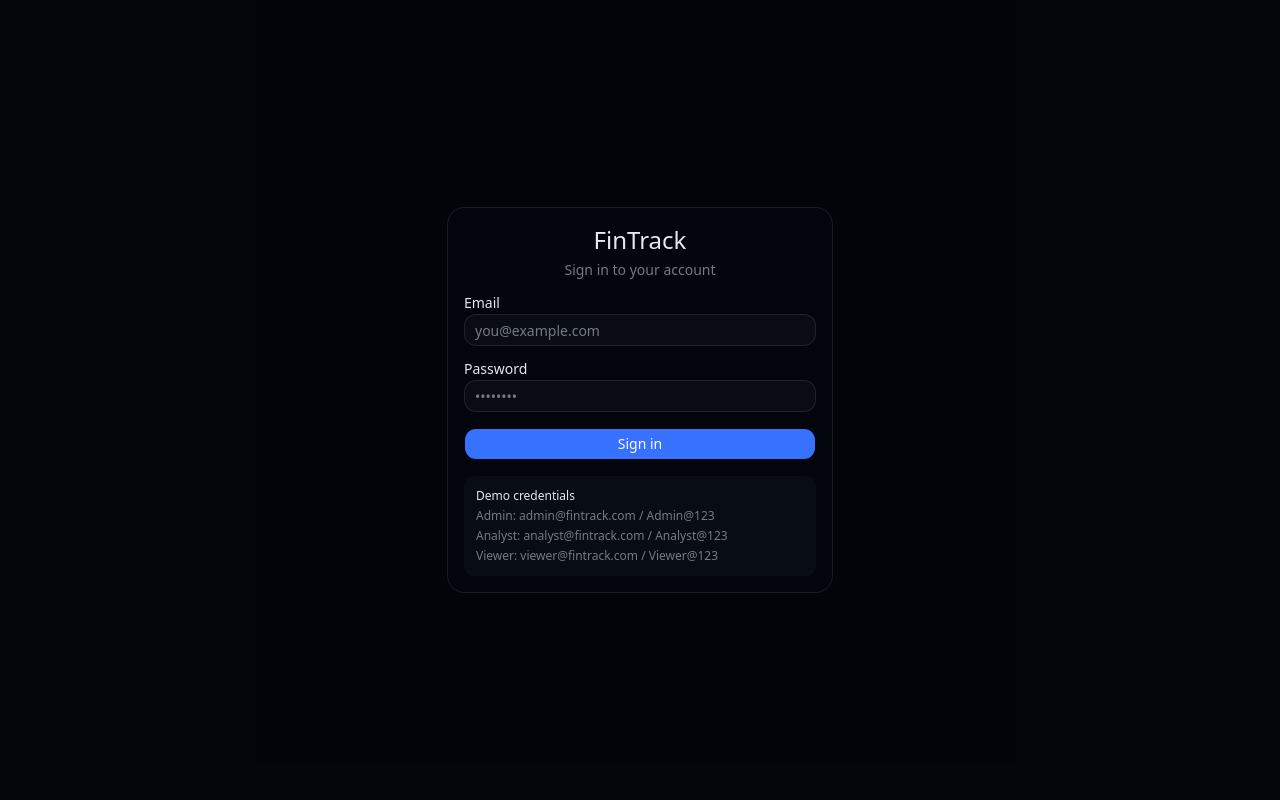
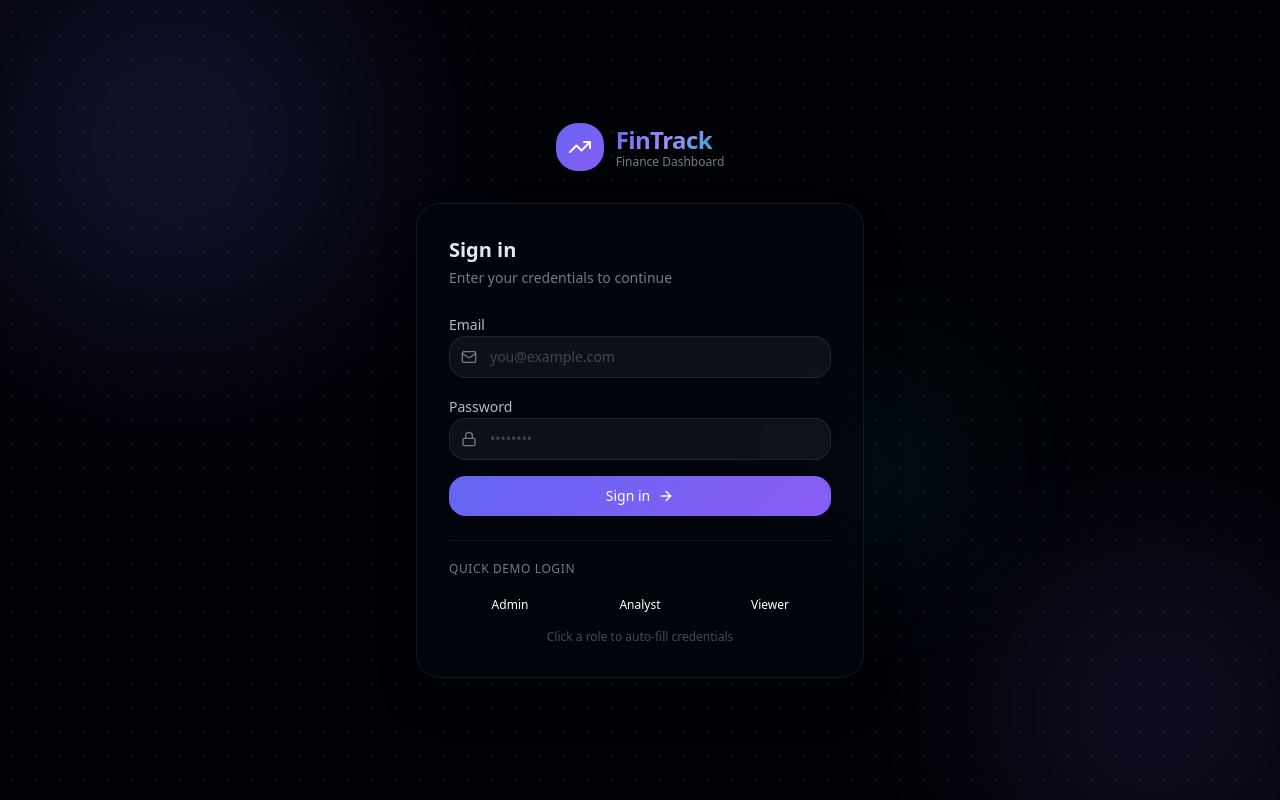
Before and after one commit to tanmay0996/fintrack, a React (Vite) app in the folder frontend/: page /login in a window 1280 px wide. Built offline with nearby package versions, Linux system fonts and the light colour scheme; no server answers.

Commit message:
Redesign login page with glassmorphism card, gradient background, and animated demo credential pills

```diff
--- a/frontend/src/components/LoginPage.jsx
+++ b/frontend/src/components/LoginPage.jsx
@@ -2,18 +2,22 @@ import { useForm } from "react-hook-form";
 import { z } from "zod";
 import { zodResolver } from "@hookform/resolvers/zod";
 import { useNavigate } from "react-router-dom";
+import { motion, AnimatePresence } from "framer-motion";
 import toast from "react-hot-toast";
 import { useAuth } from "../context/AuthContext";
 import { api } from "../utils/api";
-import { Button } from "@/components/ui/button";
-import { Input } from "@/components/ui/input";
-import { Label } from "@/components/ui/label";
-import { Card, CardContent, CardDescription, CardHeader, CardTitle } from "@/components/ui/card";
+import { TrendingUp, Mail, Lock, ArrowRight, Loader2 } from "lucide-react";
 
 const loginSchema = z.object({
   email: z.string().email("Invalid email address"),
   password: z.string().min(1, "Password is required"),
 });
+
+const DEMO_CREDENTIALS = [
+  { role: "Admin", email: "admin@fintrack.com", password: "Admin@123", color: "from-violet-500 to-purple-600" },
+  { role: "Analyst", email: "analyst@fintrack.com", password: "Analyst@123", color: "from-cyan-500 to-blue-600" },
+  { role: "Viewer", email: "viewer@fintrack.com", password: "Viewer@123", color: "from-emerald-500 to-teal-600" },
+];
 
 const LoginPage = () => {
   const { login, user } = useAuth();
@@ -27,65 +31,201 @@ const LoginPage = () => {
   const {
     register,
     handleSubmit,
+    setValue,
+    watch,
     formState: { errors, isSubmitting },
   } = useForm({ resolver: zodResolver(loginSchema) });
+
+  const emailValue = watch("email");
 
   const onSubmit = async (data) => {
     try {
       const res = await api.post("/api/v1/users/login", data);
       login(res.data.user, res.data.accessToken);
-      toast.success(`Welcome back, ${res.data.user.name}`);
+      toast.success(`Welcome back, ${res.data.user.name}!`);
       navigate("/dashboard", { replace: true });
     } catch (err) {
       toast.error(err.message || "Login failed");
     }
   };
 
+  const fillCredentials = (cred) => {
+    setValue("email", cred.email);
+    setValue("password", cred.password);
+  };
+
   return (
-    <div className="min-h-screen flex items-center justify-center bg-muted/30">
-      <Card className="w-full max-w-sm">
-        <CardHeader className="text-center">
-          <CardTitle className="text-2xl">FinTrack</CardTitle>
-          <CardDescription>Sign in to your account</CardDescription>
-        </CardHeader>
-        <CardContent>
+    <div className="min-h-screen mesh-bg dot-pattern flex items-center justify-center p-4 relative overflow-hidden">
+      {/* Ambient blobs */}
+      <div className="absolute top-[-20%] left-[-10%] w-[600px] h-[600px] rounded-full opacity-20 blur-3xl pointer-events-none"
+        style={{ background: "radial-gradient(circle, #6366f1 0%, transparent 70%)" }} />
+      <div className="absolute bottom-[-20%] right-[-10%] w-[500px] h-[500px] rounded-full opacity-15 blur-3xl pointer-events-none"
+        style={{ background: "radial-gradient(circle, #8b5cf6 0%, transparent 70%)" }} />
+      <div className="absolute top-[40%] right-[20%] w-[300px] h-[300px] rounded-full opacity-10 blur-3xl pointer-events-none"
+        style={{ background: "radial-gradient(circle, #06b6d4 0%, transparent 70%)" }} />
+
+      <motion.div
+        initial={{ opacity: 0, y: 32, scale: 0.97 }}
+        animate={{ opacity: 1, y: 0, scale: 1 }}
+        transition={{ duration: 0.5, ease: [0.25, 0.46, 0.45, 0.94] }}
+        className="w-full max-w-md relative z-10"
+      >
+        {/* Logo */}
+        <motion.div
+          initial={{ opacity: 0, y: -16 }}
+          animate={{ opacity: 1, y: 0 }}
+          transition={{ delay: 0.1, duration: 0.4 }}
+          className="flex items-center justify-center gap-3 mb-8"
+        >
+          <motion.div
+            whileHover={{ rotate: 10, scale: 1.1 }}
+            transition={{ type: "spring", stiffness: 400 }}
+            className="w-12 h-12 rounded-2xl flex items-center justify-center"
+            style={{ background: "linear-gradient(135deg, #6366f1 0%, #8b5cf6 100%)" }}
+          >
+            <TrendingUp className="w-6 h-6 text-white" />
+          </motion.div>
+          <div>
+            <h1 className="text-2xl font-bold gradient-text tracking-tight">FinTrack</h1>
+            <p className="text-xs text-muted-foreground -mt-0.5">Finance Dashboard</p>
+          </div>
+        </motion.div>
+
+        {/* Card */}
+        <div className="glass-card rounded-3xl p-8 shadow-2xl">
+          <div className="mb-6">
+            <h2 className="text-xl font-semibold text-foreground">Sign in</h2>
+            <p className="text-sm text-muted-foreground mt-1">Enter your credentials to continue</p>
+          </div>
+
           <form onSubmit={handleSubmit(onSubmit)} className="space-y-4">
-            <div className="space-y-1">
-              <Label htmlFor="email">Email</Label>
-              <Input
-                id="email"
+            {/* Email field */}
+            <motion.div
+              initial={{ opacity: 0, x: -16 }}
+              animate={{ opacity: 1, x: 0 }}
+              transition={{ delay: 0.2 }}
+              className="space-y-1.5"
+            >
+              <label className="text-sm font-medium text-foreground/80">Email</label>
+              <div className="relative">
+                <Mail className="absolute left-3 top-1/2 -translate-y-1/2 w-4 h-4 text-muted-foreground pointer-events-none" />
+                <input
                   type="email"
                   placeholder="you@example.com"
                   {...register("email")}
+                  className={`w-full pl-10 pr-4 py-2.5 rounded-xl text-sm bg-white/5 border transition-all duration-200 outline-none
+                    text-foreground placeholder:text-muted-foreground/50
+                    focus:ring-2 focus:ring-primary/40 focus:border-primary/50 focus:bg-white/8
+                    ${errors.email ? "border-destructive/60 bg-destructive/5" : "border-white/8 hover:border-white/15"}`}
                 />
+              </div>
+              <AnimatePresence>
                 {errors.email && (
-                <p className="text-xs text-destructive">{errors.email.message}</p>
+                  <motion.p
+                    initial={{ opacity: 0, height: 0 }}
+                    animate={{ opacity: 1, height: "auto" }}
+                    exit={{ opacity: 0, height: 0 }}
+                    className="text-xs text-destructive"
+                  >
+                    {errors.email.message}
+                  </motion.p>
                 )}
-            </div>
-            <div className="space-y-1">
-              <Label htmlFor="password">Password</Label>
-              <Input
-                id="password"
+              </AnimatePresence>
+            </motion.div>
+
+            {/* Password field */}
+            <motion.div
+              initial={{ opacity: 0, x: -16 }}
+              animate={{ opacity: 1, x: 0 }}
+              transition={{ delay: 0.25 }}
+              className="space-y-1.5"
+            >
+              <label className="text-sm font-medium text-foreground/80">Password</label>
+              <div className="relative">
+                <Lock className="absolute left-3 top-1/2 -translate-y-1/2 w-4 h-4 text-muted-foreground pointer-events-none" />
+                <input
                   type="password"
                   placeholder="••••••••"
                   {...register("password")}
+                  className={`w-full pl-10 pr-4 py-2.5 rounded-xl text-sm bg-white/5 border transition-all duration-200 outline-none
+                    text-foreground placeholder:text-muted-foreground/50
+                    focus:ring-2 focus:ring-primary/40 focus:border-primary/50 focus:bg-white/8
+                    ${errors.password ? "border-destructive/60 bg-destructive/5" : "border-white/8 hover:border-white/15"}`}
                 />
+              </div>
+              <AnimatePresence>
                 {errors.password && (
-                <p className="text-xs text-destructive">{errors.password.message}</p>
+                  <motion.p
+                    initial={{ opacity: 0, height: 0 }}
+                    animate={{ opacity: 1, height: "auto" }}
+                    exit={{ opacity: 0, height: 0 }}
+                    className="text-xs text-destructive"
+                  >
+                    {errors.password.message}
+                  </motion.p>
                 )}
+              </AnimatePresence>
+            </motion.div>
+
+            {/* Submit */}
+            <motion.div
+              initial={{ opacity: 0, y: 8 }}
+              animate={{ opacity: 1, y: 0 }}
+              transition={{ delay: 0.3 }}
+            >
+              <motion.button
+                type="submit"
+                disabled={isSubmitting}
+                whileHover={{ scale: isSubmitting ? 1 : 1.02 }}
+                whileTap={{ scale: isSubmitting ? 1 : 0.98 }}
+                className="w-full py-2.5 rounded-xl font-medium text-sm text-white flex items-center justify-center gap-2 transition-all duration-200 disabled:opacity-60 disabled:cursor-not-allowed"
+                style={{ background: "linear-gradient(135deg, #6366f1 0%, #8b5cf6 100%)" }}
+              >
+                {isSubmitting ? (
+                  <Loader2 className="w-4 h-4 animate-spin" />
+                ) : (
+                  <>
+                    Sign in
+                    <ArrowRight className="w-4 h-4" />
+                  </>
+                )}
+              </motion.button>
+            </motion.div>
+          </form>
+
+          {/* Demo credentials */}
+          <motion.div
+            initial={{ opacity: 0, y: 12 }}
+            animate={{ opacity: 1, y: 0 }}
+            transition={{ delay: 0.4 }}
+            className="mt-6 pt-5 border-t border-white/6"
+          >
+            <p className="text-xs text-muted-foreground mb-3 font-medium uppercase tracking-wider">
+              Quick demo login
+            </p>
+            <div className="grid grid-cols-3 gap-2">
+              {DEMO_CREDENTIALS.map((cred) => (
+                <motion.button
+                  key={cred.role}
+                  whileHover={{ scale: 1.04, y: -2 }}
+                  whileTap={{ scale: 0.96 }}
+                  onClick={() => fillCredentials(cred)}
+                  className="relative px-3 py-2 rounded-xl text-xs font-medium text-white overflow-hidden group"
+                >
+                  <span
+                    className="absolute inset-0 opacity-80 group-hover:opacity-100 transition-opacity"
+                    style={{ background: `linear-gradient(135deg, ${cred.color.replace("from-", "").replace(" to-", ", ")})` }}
+                  />
+                  <span className="relative">{cred.role}</span>
+                </motion.button>
+              ))}
             </div>
-            <Button type="submit" className="w-full" disabled={isSubmitting}>
-              {isSubmitting ? "Signing in..." : "Sign in"}
-            </Button>
-          </form>
-          <div className="mt-4 p-3 rounded-md bg-muted text-xs space-y-1 text-muted-foreground">
-            <p className="font-medium text-foreground mb-1">Demo credentials</p>
-            <p>Admin: admin@fintrack.com / Admin@123</p>
-            <p>Analyst: analyst@fintrack.com / Analyst@123</p>
-            <p>Viewer: viewer@fintrack.com / Viewer@123</p>
+            <p className="text-xs text-muted-foreground/60 mt-2 text-center">
+              Click a role to auto-fill credentials
+            </p>
+          </motion.div>
         </div>
-        </CardContent>
-      </Card>
+      </motion.div>
     </div>
   );
 };
```
Lines whose indentation alone changed are shown as unchanged.
